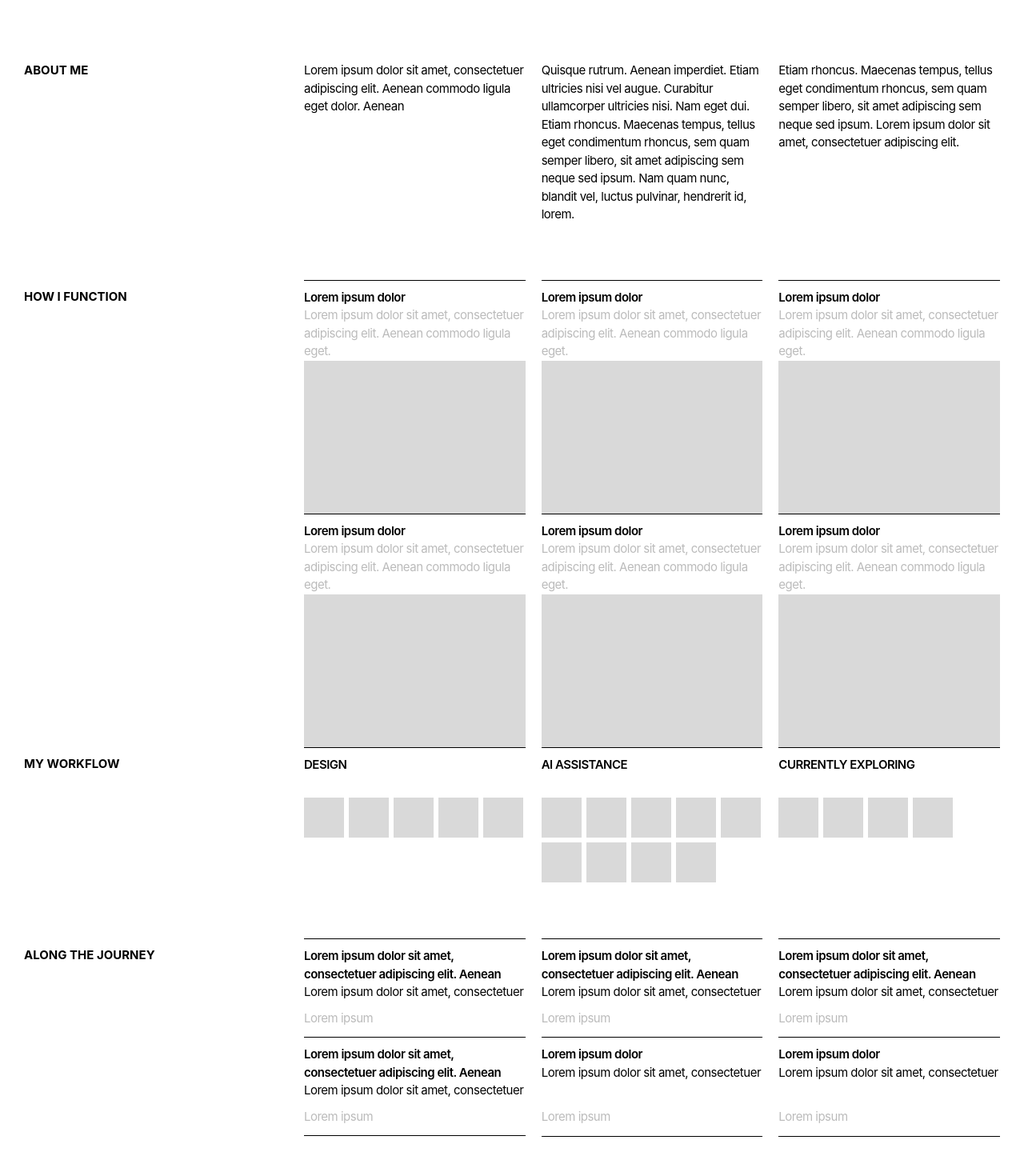
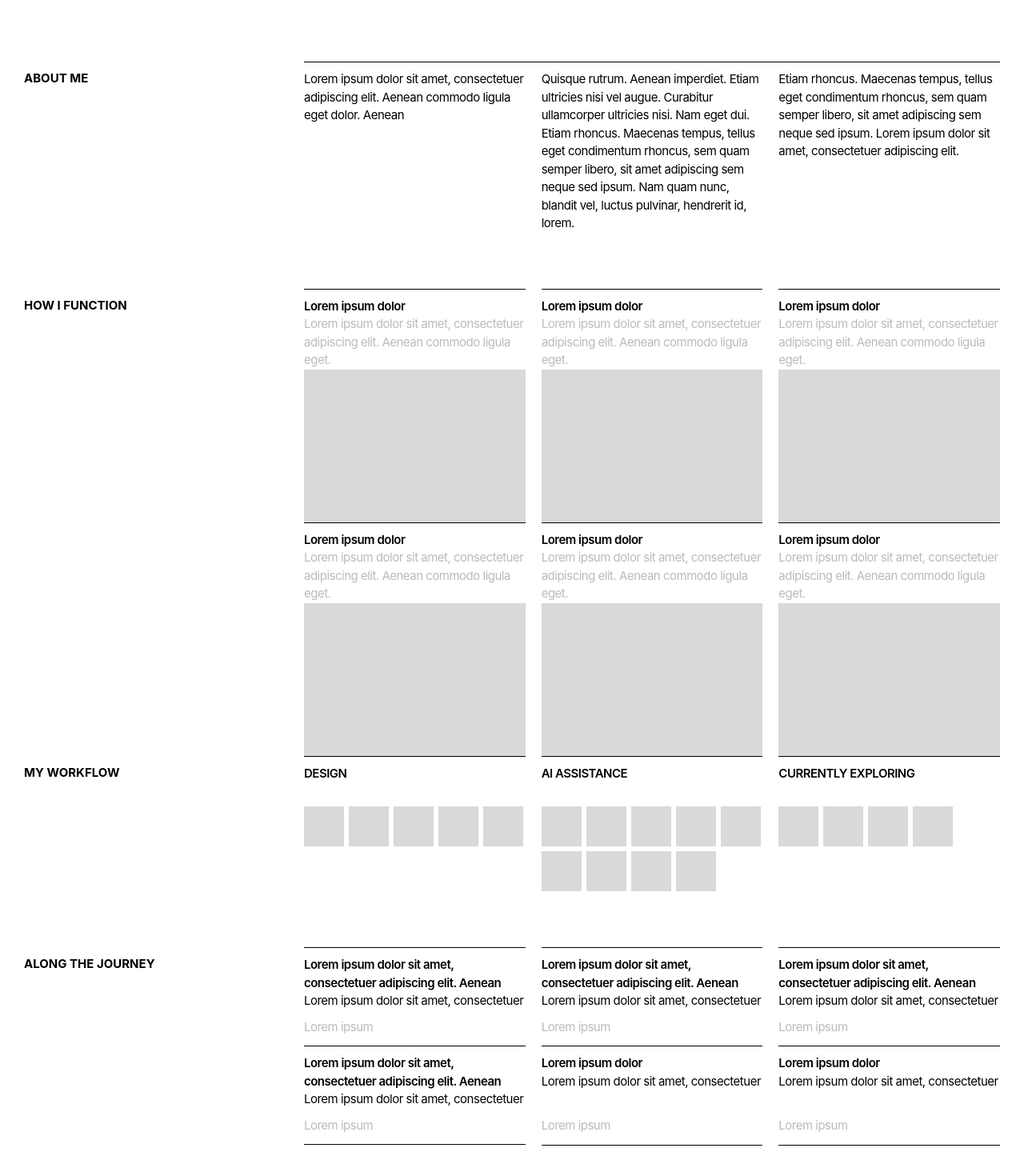
Before and after one commit to sukhman0402/portfolio-website, a Next.js app: page / in a window 1280 px wide. Shown: the part 2621-4091 px from the top of the page at 80% size. Built offline with nearby package versions, Linux system fonts and the light colour scheme.

Commit message:
Update AboutSection.js

```diff
--- a/src/components/AboutSection.js
+++ b/src/components/AboutSection.js
@@ -49,9 +49,30 @@ export default function AboutSection() {
             flagged the same day: increased 100px beyond their prior pt-16
             (64px), which is a different, unrelated adjustment from this
             section-to-section 300->180px change. */}
-        <div className="grid grid-cols-1 gap-6 pt-[180px] md:grid-cols-[350px_1fr] md:gap-x-0 md:pt-[249px]">
-          <h2 className="font-bold uppercase tracking-normal">About Me</h2>
-          <div className="grid grid-cols-1 gap-8 md:grid-cols-3 md:gap-x-[20px]">
+        {/* gap-[10px] (was gap-6/24px) — flagged 2026-09-02: "About Me" title
+            -> divider rule, same "line, then text" family as How I
+            Function/My Workflow/Along the Journey below, applied on BOTH
+            breakpoints since this row-gap is otherwise unused on desktop
+            (label|content sit side by side there, single row). */}
+        <div className="grid grid-cols-1 gap-[10px] pt-[180px] md:grid-cols-[350px_1fr] md:gap-x-0 md:pt-[249px]">
+          <h2 className="font-bold uppercase tracking-normal md:pt-[10px]">
+            About Me
+          </h2>
+          {/* Divider ADDED 2026-09-02, direct instruction: "About Me" had no
+              line between its title and body copy, unlike How I
+              Function/My Workflow/Along the Journey which all sit below a
+              border-line. New border-t on the content column only (never
+              under the label), matching that exact convention — h2 gets the
+              same borderless md:pt-[10px] twin those other 3 labels use, so
+              both land at the same baseline on desktop. border-t + pt-[10px]
+              on both breakpoints since this is a brand-new element, not an
+              existing desktop value being preserved. */}
+          <div className="grid grid-cols-1 gap-[28px] border-t border-black pt-[10px] md:grid-cols-3 md:gap-x-[20px] md:pt-[10px]">
+            {/* gap-[28px] (was gap-8/32px) — flagged 2026-09-02: paragraph
+                -> paragraph rule, matching the Brief paragraph-break gap
+                (confirmed 28px = one blank line). Mobile only — desktop's
+                3 columns sit in a single row, this gap is column-gutter
+                territory there (md:gap-x-[20px]), not paragraph spacing. */}
             {aboutMeColumns.map((text, i) => (
               <p key={i} className="font-normal tracking-[-0.5px]">
                 {text}
@@ -72,7 +93,12 @@ export default function AboutSection() {
             is the gap from About Me to How I Function specifically, not the
             site-wide section-to-section rule (that one dropped 300->180px
             elsewhere in this same round — an unrelated, separate change). */}
-        <div className="grid grid-cols-1 gap-6 pt-[164px] md:grid-cols-[350px_1fr] md:gap-x-0 md:pt-[70px]">
+        {/* gap-[10px] (was gap-6/24px) — flagged 2026-09-02: "How I
+            Function" title -> line (card 1's own border-t) was more than
+            10px on mobile; standardized to match the site-wide rule.
+            Desktop unaffected — this row-gap isn't used there (label sits
+            beside content, single row). */}
+        <div className="grid grid-cols-1 gap-[10px] pt-[164px] md:grid-cols-[350px_1fr] md:gap-x-0 md:pt-[70px]">
           <h2 className="font-bold uppercase tracking-normal md:pt-[10px]">
             How I Function
           </h2>
@@ -121,7 +147,9 @@ export default function AboutSection() {
             gap from How I Function, see note at top of file) — flagged
             2026-09-02: same 100px-beyond-pt-16 increase as How I Function's
             gap above (64 + 100 = 164px), applied to mobile only. */}
-        <div className="grid grid-cols-1 gap-6 pt-[164px] md:grid-cols-[350px_1fr] md:gap-x-0 md:pt-0">
+        {/* gap-[10px] (was gap-6/24px) — flagged 2026-09-02: same
+            title -> line fix as How I Function above. */}
+        <div className="grid grid-cols-1 gap-[10px] pt-[164px] md:grid-cols-[350px_1fr] md:gap-x-0 md:pt-0">
           <h2 className="font-bold uppercase tracking-normal md:pt-[10px]">
             My Workflow
           </h2>
@@ -182,13 +210,21 @@ export default function AboutSection() {
         {/* pt-[164px] (mobile only, md:pt-[70px] unchanged) — flagged
             2026-09-02: same 100px-beyond-pt-16 increase as the two gaps
             above (64 + 100 = 164px), applied to mobile only. */}
-        <div className="grid grid-cols-1 gap-6 pt-[164px] md:grid-cols-[350px_1fr] md:gap-x-0 md:pt-[70px]">
+        {/* gap-[10px] (was gap-6/24px) — flagged 2026-09-02: same
+            title -> line fix as How I Function/My Workflow above. */}
+        <div className="grid grid-cols-1 gap-[10px] pt-[164px] md:grid-cols-[350px_1fr] md:gap-x-0 md:pt-[70px]">
           <h2 className="font-bold uppercase tracking-normal md:pt-[10px]">
             Along the Journey
           </h2>
           <div className="grid grid-cols-1 gap-x-10 gap-y-8 md:grid-cols-3 md:gap-x-[20px]">
             {journeyEntries.map((column, colIdx) => (
-              <div key={colIdx} className="flex flex-col gap-6 md:gap-[12px]">
+              // gap-[10px] (was gap-6/24px, mobile only, md:gap-[12px]
+              // unchanged) — flagged 2026-09-02: grey tag -> next line
+              // (or the column's closing border) was more than 10px on
+              // mobile; standardized to match the site-wide rule. Desktop's
+              // 12px is a separate, already-calibrated "tag -> divider"
+              // rhythm reused site-wide (see the file-top note) — left as-is.
+              <div key={colIdx} className="flex flex-col gap-[10px] md:gap-[12px]">
                 {column.map((entry, i) => {
                   const isShortRow2 = colIdx !== 0 && i === 1;
                   // Entry: pt-[10px] (mobile only, md:pt-[10px] unchanged) —
@@ -202,8 +238,15 @@ export default function AboutSection() {
                       <p className="font-normal tracking-[-0.5px]">
                         {entry.detail}
                       </p>
+                      {/* mt-[15px] (was mt-1/4px, mobile only) — flagged
+                          2026-09-02: detail -> tag rule, matching the
+                          site-wide description->tag exemption (ProjectRow.js,
+                          15px). md: values untouched — md:mt-[33px] is a
+                          separate, unrelated row-2 cross-column alignment
+                          calibration (see the file-top note), not a plain
+                          detail->tag spacing value. */}
                       <p
-                        className={`mt-1 font-normal tracking-[-0.5px] text-muted ${
+                        className={`mt-[15px] font-normal tracking-[-0.5px] text-muted ${
                           isShortRow2 ? "md:mt-[33px]" : "md:mt-[10px]"
                         }`}
                       >
```
